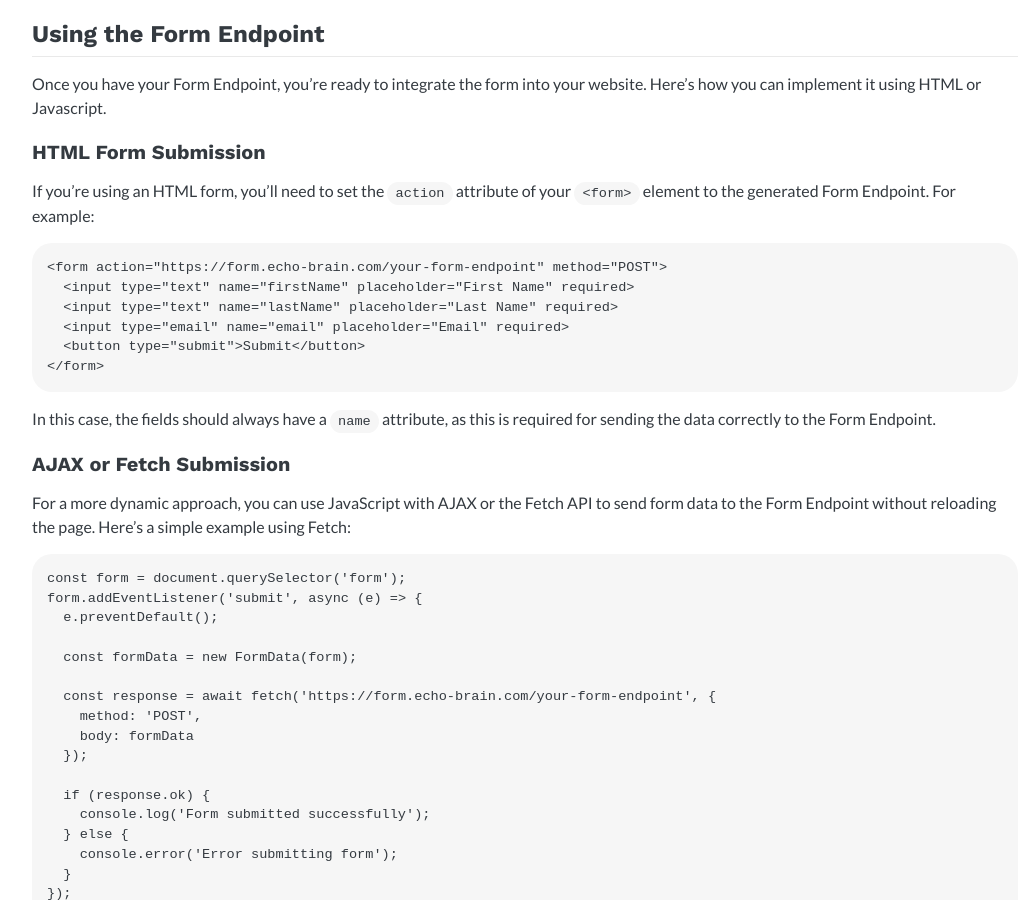
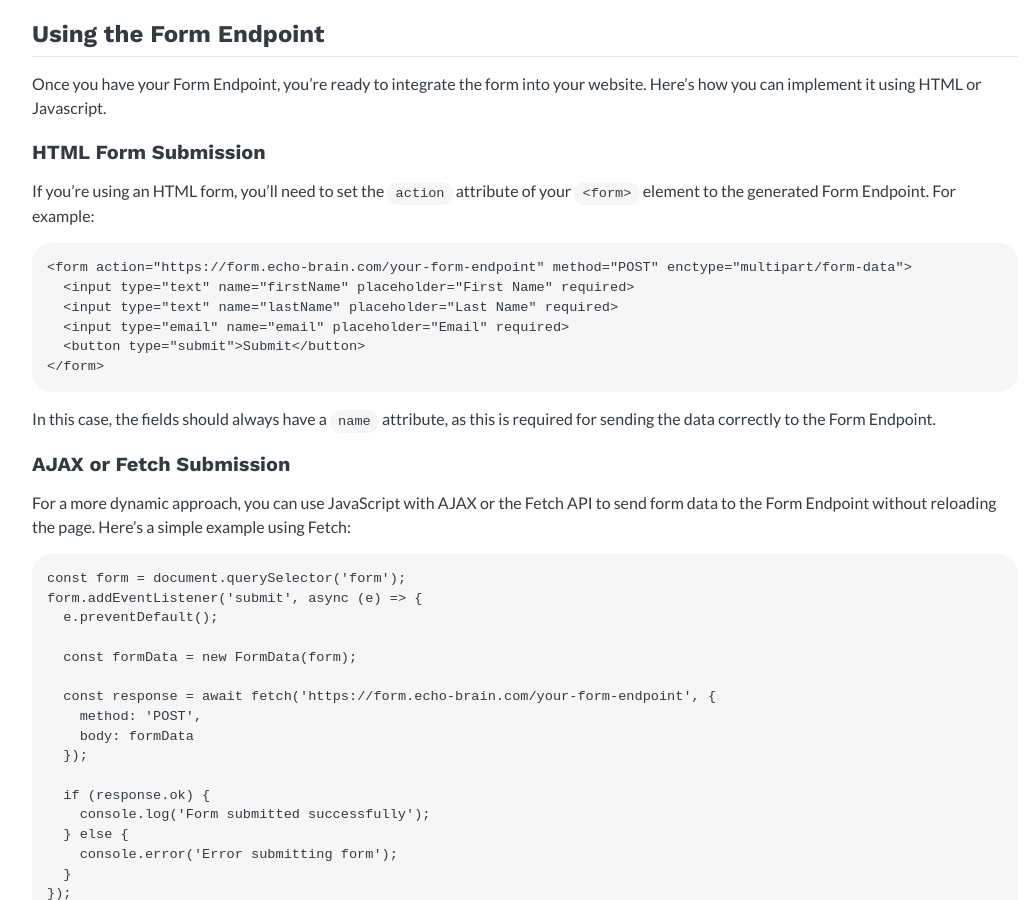
Before and after one commit to echo-brain/echo-brain.github.io, a Jekyll site: the page built from _posts/2024-10-21-adding-custom-forms-to-your-shop.md, in a window 1280 px wide and 900 px high, scrolled down 2578 px. Shown: the whole window, without its empty margins (115-1143 px from the left). Built offline with Jekyll 4.4.1, drawn with Linux system fonts in a browser that asks for light colours.

Commit message:
Update 2024-10-21-adding-custom-forms-to-your-shop.md
Agregando enctype="multipart/form-data"

````diff
--- a/_posts/2024-10-21-adding-custom-forms-to-your-shop.md
+++ b/_posts/2024-10-21-adding-custom-forms-to-your-shop.md
@@ -35,7 +35,7 @@ Once you have your Form Endpoint, you're ready to integrate the form into your w
 If you're using an HTML form, you'll need to set the `action` attribute of your `<form>` element to the generated Form Endpoint. For example:
 
 ```html
-<form action="https://form.echo-brain.com/your-form-endpoint" method="POST">
+<form action="https://form.echo-brain.com/your-form-endpoint" method="POST" enctype="multipart/form-data">
   <input type="text" name="firstName" placeholder="First Name" required>
   <input type="text" name="lastName" placeholder="Last Name" required>
   <input type="email" name="email" placeholder="Email" required>
````
